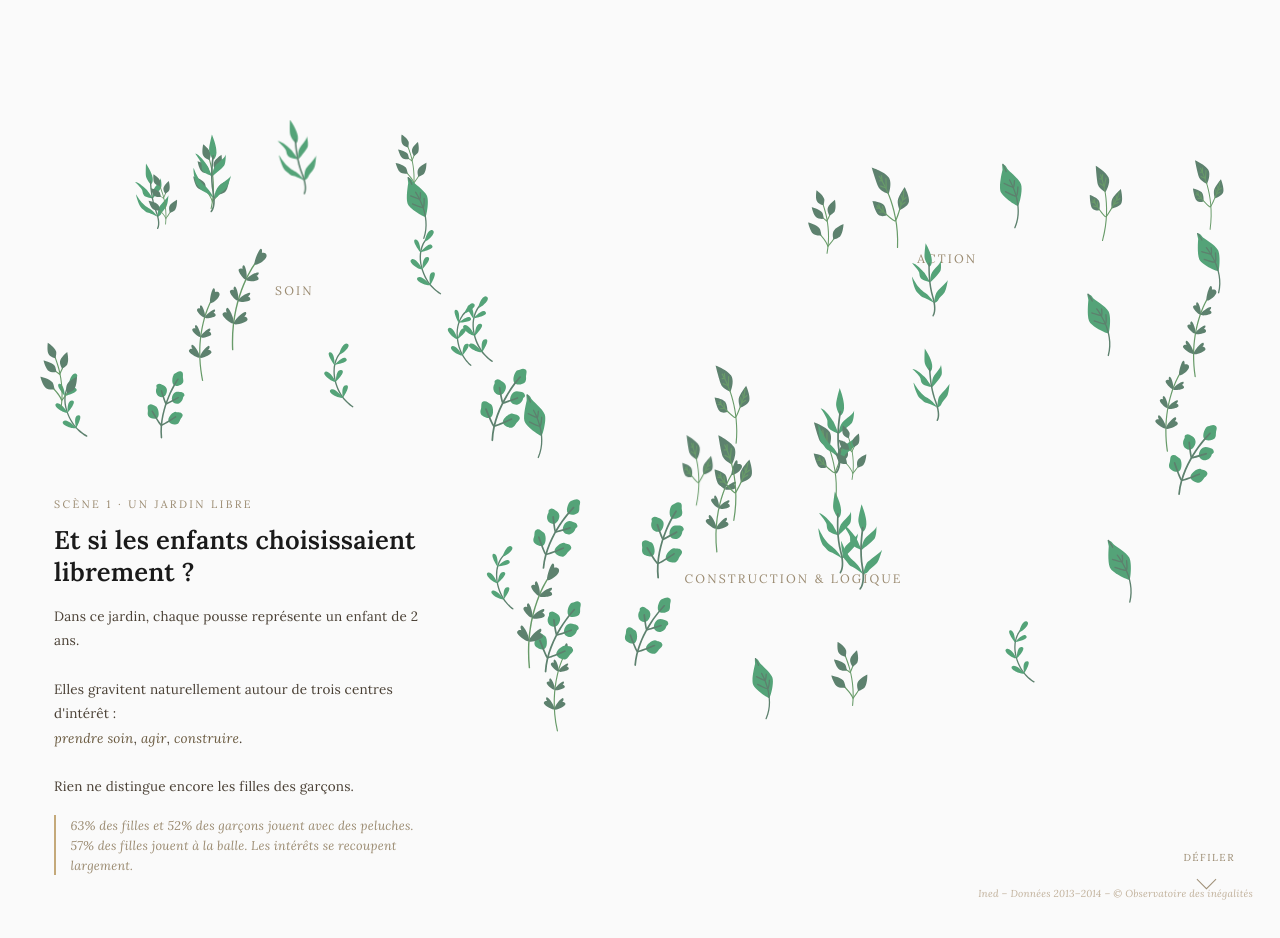
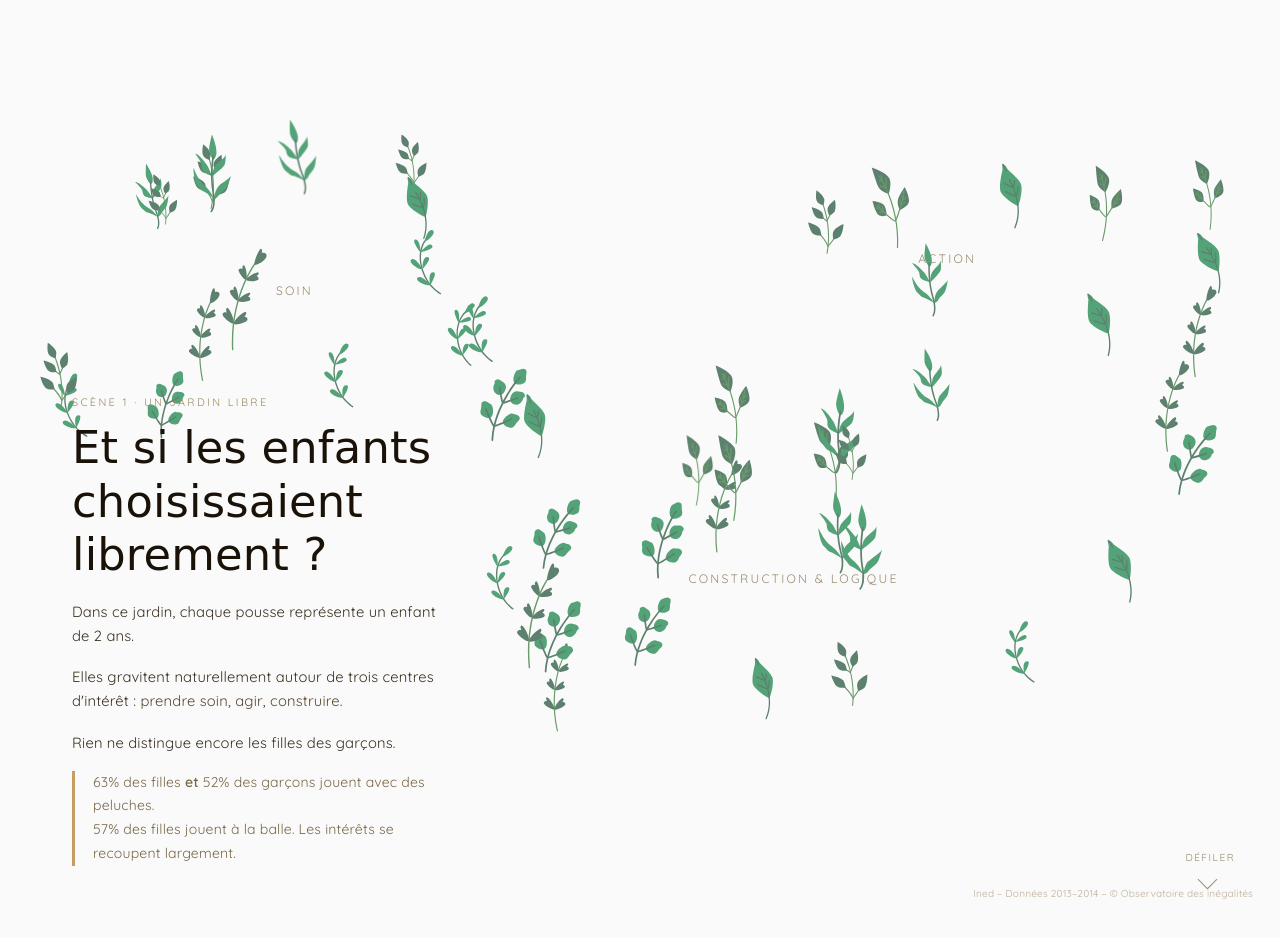
Before and after one commit to El-cacahu3te/VisualDonProj, a website built with Vite: page index.html in a window 1280 px wide. Shown: the part 680-1618 px from the top of the page. Built offline with nearby package versions, Linux system fonts and the light colour scheme; a web font is replaced by a local one.

Commit message:
correction typo et espacements + scrolltriger pour jouets

```diff
--- a/src/css/toys.css
+++ b/src/css/toys.css
@@ -1,10 +1,10 @@
-@import url('https://fonts.googleapis.com/css2?family=Lora:ital,wght@0,400;0,600;1,400&display=swap');
-
+@import url('https://fonts.googleapis.com/css2?family=Quicksand:wght@400;500;600&family=Fleur+De+Leah&display=swap');
 #lesJouets {
    position: relative;
    width: 100%;
-   height: 750vh;
-   font-family: 'Lora', Georgia, serif;
+   height: 600vh;
+   font-family: 'Quicksand',
+      sans-serif;
 }
 
 .toys-sticky {
@@ -31,7 +31,7 @@
    left: 0;
    width: 38%;
    z-index: 30;
-   padding: 2rem 2.5rem 2.5rem 3rem;
+   padding: 3rem 2rem 3rem 4rem;
    pointer-events: none;
 }
 
@@ -39,7 +39,7 @@
    font-size: 0.6rem;
    letter-spacing: 0.22em;
    text-transform: uppercase;
-   color: #9a8a70;
+   color: #9a8a60;
    margin-bottom: 0.6rem;
    opacity: 0;
    transform: translateY(5px);
@@ -47,47 +47,59 @@
 }
 
 .toys-headline {
-   font-size: clamp(1.25rem, 2vw, 1.75rem);
-   font-weight: 600;
-   color: #1a1a1a;
-   line-height: 1.25;
-   margin-bottom: 0.9rem;
-   opacity: 0;
-   transform: translateY(7px);
-   transition: opacity 0.45s 0.07s, transform 0.45s 0.07s;
+   font-family: 'Fleur De Leah', cursive;
+      /* ← ajout clé */
+      font-size: clamp(2rem, 3.5vw, 3rem);
+      font-weight: 400;
+      color: #1a1208;
+      line-height: 1.2;
+      margin-bottom: 1rem;
+      opacity: 0;
+      transform: translateY(10px);
+      transition: opacity 0.45s 0.07s, transform 0.45s 0.07s;
 }
 
 .toys-body {
-   font-size: clamp(0.75rem, 0.95vw, 0.85rem);
-   color: #4a4035;
-   line-height: 1.8;
-   opacity: 0;
-   transform: translateY(7px);
-   transition: opacity 0.45s 0.14s, transform 0.45s 0.14s;
+   font-size: clamp(0.82rem, 1.1vw, 0.92rem);
+      color: #3a3020;
+      line-height: 1.7;
+      opacity: 0;
+      transform: translateY(8px);
+      transition: opacity 0.45s 0.14s, transform 0.45s 0.14s;
 }
 
 .toys-body em {
    font-style: italic;
-   color: #6a5a40;
+   color: #5a4830;;
+}
+
+/* Espacement entre paragraphes dans le body */
+.toys-body p {
+   margin: 0 0 1rem 0;
+   /* ← espace régulier entre chaque <p> */
+}
+
+.toys-body p:last-child {
+   margin-bottom: 0;
 }
 
 .toys-body strong {
    font-weight: 600;
-   color: #2a2018;
+   color: #1a1208;
 }
 
 .toys-note {
    margin-top: 0.9rem;
-   font-size: 0.7rem;
-   color: #9a8a70;
-   line-height: 1.6;
+   font-size: 0.78rem;
+   color: #7a6848;
+   line-height: 1.7;
    font-style: italic;
-   border-left: 2px solid #c4a97a;
-   padding-left: 0.8rem;
+   border-left: 3px solid #c4a060;
+   /* ← wk */
+   padding-left: 1rem;
    opacity: 0;
-   transform: translateY(5px);
-   transition: opacity 0.45s 0.21s, transform 0.45s 0.21s;
-}
+   transform: translateY(6px);
+   transition: opacity 0.45s 0.21s, transform 0.45s 0.21s;}
 
 .toys-panel.visible .toys-eyebrow,
 .toys-panel.visible .toys-headline,
--- a/src/css/workplace.css
+++ b/src/css/workplace.css
@@ -57,7 +57,7 @@
    font-weight: 400;
    color: #1a1208;
    line-height: 1.2;
-   margin-bottom: 1.4rem;
+   margin-bottom: 1rem;
    opacity: 0;
    transform: translateY(10px);
    transition: opacity 0.45s 0.07s, transform 0.45s 0.07s;
@@ -77,13 +77,20 @@
    color: #5a4830;
 }
 
+.wk-body p {
+   margin: 0 0 1rem 0;
+}
+
+.wk-body p:last-child {
+   margin-bottom: 0;}
+
 .wk-body strong {
    font-weight: 600;
    color: #1a1208;
 }
 
 .wk-note {
-   margin-top: 1.4rem;
+   margin-top: 1rem;
    font-size: 0.78rem;
    color: #7a6848;
    line-height: 1.7;
--- a/src/section/toys.js
+++ b/src/section/toys.js
@@ -41,16 +41,17 @@
   <div class="toys-eyebrow"  id="t-eyebrow">Scène 1 · Un jardin libre</div>
   <div class="toys-headline" id="t-headline">Et si les enfants choisissaient librement&nbsp;?</div>
   <div class="toys-body"     id="t-body">
-        Dans ce jardin, chaque pousse représente un enfant de 2 ans.<br><br>
-        Elles gravitent naturellement autour de trois centres d'intérêt :<br>
-        <em>prendre soin</em>, <em>agir</em>, <em>construire</em>.<br><br>
-        Rien ne distingue encore les filles des garçons.
+    <p>Dans ce jardin, chaque pousse représente un enfant de 2 ans.</p>
+    <p>Elles gravitent naturellement autour de trois centres d'intérêt :
+    <em>prendre soin</em>, <em>agir</em>, <em>construire</em>.</p>
+    <p>Rien ne distingue encore les filles des garçons.</p>
   </div>
   <div class="toys-note" id="t-note">
     63% des filles <strong>et</strong> 52% des garçons jouent avec des peluches.<br>
     57% des filles jouent à la balle. Les intérêts se recoupent largement.
   </div>
 `
+
     sticky.appendChild(panel)
 
     // Source
@@ -226,29 +227,32 @@
       {
         eyebrow: 'Scène 1 · Un jardin libre',
         headline: 'Et si les enfants choisissaient librement&nbsp;?',
-        body: `Dans ce jardin, chaque pousse représente un enfant de 2 ans.<br><br>
-                   Elles gravitent naturellement autour de trois centres d'intérêt :<br>
-                   <em>prendre soin</em>, <em>agir</em>, <em>construire</em>.<br><br>
-                   Rien ne distingue encore les filles des garçons.`,
+        body: `
+          <p>Dans ce jardin, chaque pousse représente un enfant de 2 ans.</p>
+          <p>Elles gravitent naturellement autour de trois centres d'intérêt :
+          <em>prendre soin</em>, <em>agir</em>, <em>construire</em>.</p>
+          <p>Rien ne distingue encore les filles des garçons.</p>`,
         note: `63% des filles <strong>et</strong> 52% des garçons jouent avec des peluches.<br>
                57% des filles jouent à la balle. Les intérêts se recoupent largement.`,
       },
       {
         eyebrow: 'Scène 2 · Le jouet leur est imposé',
         headline: 'Puis quelque chose change.',
-        body: `Les pousses grandissent — et les jouets deviennent genrés.<br><br>
-                   Celles qui quittent leur centre naturel se grisent.<br><br>
-                   Elles ne disparaissent pas.<br>
-                   <strong>Elles sont redirigées.</strong>`,
+        body: `
+          <p>Les pousses grandissent — et les jouets deviennent genrés.</p>
+          <p>Celles qui quittent leur centre naturel se grisent.</p>
+          <p>Elles ne disparaissent pas.<br>
+          <strong>Elles sont redirigées.</strong></p>`,
         note: `Ce n'est pas un changement naturel de goûts.<br>
                C'est l'effet des attentes, des normes, des jouets qu'on leur propose.`,
       },
       {
         eyebrow: 'Scène 3 · L\'écart le plus fort',
         headline: 'Ce ne sont plus des préférences.<br>Ce sont des écarts.',
-        body: `Les différences deviennent massives.<br><br>
-                   Elles ne reflètent plus une curiosité naturelle.<br>
-                   Elles traduisent <strong>une assignation</strong>.`,
+        body: `
+          <p>Les différences deviennent massives.</p>
+          <p>Elles ne reflètent plus une curiosité naturelle.<br>
+          Elles traduisent <strong>une assignation</strong>.</p>`,
         note: `Un enfant sur deux change de trajectoire.<br>
                Pas parce qu'il en a envie.<br>
                <em>Parce que son environnement l'y pousse.</em>`,
@@ -272,11 +276,11 @@
       return toy && toy.cluster !== sp.freeCluster
     }
 
-    // ── SCROLLTRIGGER 1 : Scène 0→1  (0% → 33%) ─────────────────────────────
+    // ── SCROLLTRIGGER 1 : Scène 0→1  (0% → 45%) ─────────────────────────────
     ScrollTrigger.create({
       trigger: container,
       start: 'top top',
-      end: '33% top',
+      end: '60% top',
       scrub: 2.5,
       onUpdate(self) {
         const p = self.progress
@@ -310,8 +314,8 @@
     // ── SCROLLTRIGGER 2 : Scène 1→2  (33% → 66%) ────────────────────────────
     ScrollTrigger.create({
       trigger: container,
-      start: '33% top',
-      end: '66% top',
+      start: '60% top',
+      end: '75% top',
       scrub: 2.5,
       onUpdate(self) {
         const p = self.progress
--- a/src/section/workplace.js
+++ b/src/section/workplace.js
@@ -127,9 +127,9 @@
     textPanel.innerHTML = `
       <div class="wk-eyebrow"  id="wk-ey">Le monde professionnel</div>
       <div class="wk-headline" id="wk-hl">Une fleur, toutes les inégalités.</div>
-      <div class="wk-body"     id="wk-bd">Chaque pétale représente un domaine ou une réalité.<br><br>
-        La partie <em>opaque</em> = la part des femmes.<br>
-        La partie <em>transparente</em> = la part des hommes.<br>
+      <div class="wk-body"     id="wk-bd">Chaque pétale représente un domaine ou une réalité.
+        La partie <em>opaque</em> = la part des femmes.
+        La partie <em>transparente</em> = la part des hommes.
         Le rayon = le poids du secteur.</div>
       <div class="wk-note"     id="wk-nt">Survolez un pétale pour voir le détail.</div>
     `;
@@ -394,31 +394,35 @@
       {
         ey: "Le monde professionnel",
         hl: "Une fleur, toutes les inégalités.",
-        bd: `Chaque pétale représente un domaine ou une réalité.<br><br>
-             La partie <em>opaque</em> = la part des femmes.<br>
-             La partie <em>transparente</em> = la part des hommes.<br>
-             Le rayon = le poids du secteur.`,
+        bd: `
+          <p>Chaque pétale représente un domaine ou une réalité.</p>
+          <p>La partie <em>opaque</em> = la part des femmes.<br>
+          La partie <em>transparente</em> = la part des hommes.<br>
+          Le rayon = le poids du secteur.</p>`,
         nt: "Survolez un pétale pour voir le détail.",
       },
       {
         ey: "Les secteurs professionnels",
         hl: "De 76% à 10%.",
-        bd: `La santé emploie <strong>76% de femmes</strong>.<br>
-             La construction, seulement <strong>10%</strong>.<br><br>
-             Un écart de 66 points entre les deux extrêmes —<br>
-             dans le même marché du travail.`,
+        bd: `
+          <p>La santé emploie <strong>76% de femmes</strong>.<br>
+          La construction, seulement <strong>10%</strong>.</p>
+          <p>Un écart de 66 points entre les deux extrêmes —<br>
+          dans le même marché du travail.</p>`,
         nt: "Ces déséquilibres ne sont pas naturels. Ils sont construits.",
       },
       {
         ey: "Les inégalités structurelles",
         hl: "Même en travaillant, les écarts persistent.",
-        bd: `<strong>38,6%</strong> des postes de direction seulement<br>
-             sont occupés par des femmes.<br><br>
-             <strong>59%</strong> des femmes actives travaillent à temps partiel,<br>
-             contre <strong>20%</strong> des hommes.`,
+        bd: `
+          <p><strong>38,6%</strong> des postes de direction seulement<br>
+          sont occupés par des femmes.</p>
+          <p><strong>59%</strong> des femmes actives travaillent à temps partiel,<br>
+          contre <strong>20%</strong> des hommes.</p>`,
         nt: "Dès l'arrivée d'un enfant, la contribution des femmes au revenu du ménage chute à 28%.",
       },
-    ];
+    ]
+
 
     function setScene(idx) {
       const s = scenes[idx];
```
Also changed, not shown: src/section/sport.js (+19 -9 lines). Lines whose indentation alone changed are shown as unchanged.
